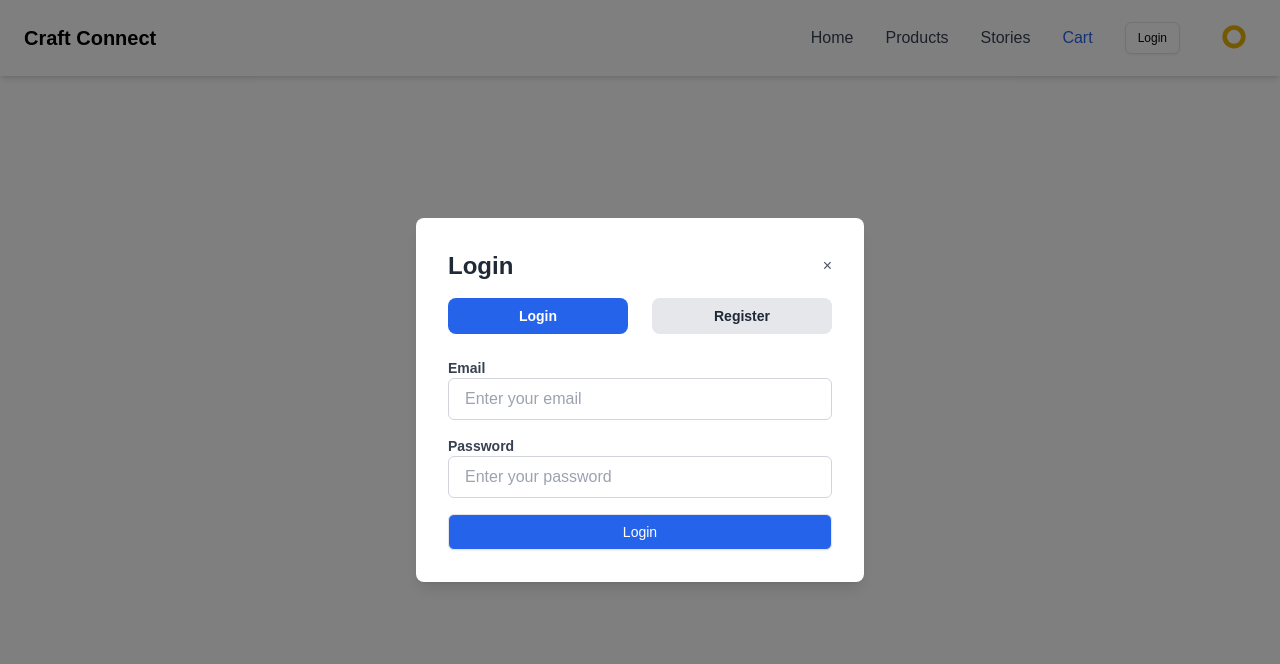
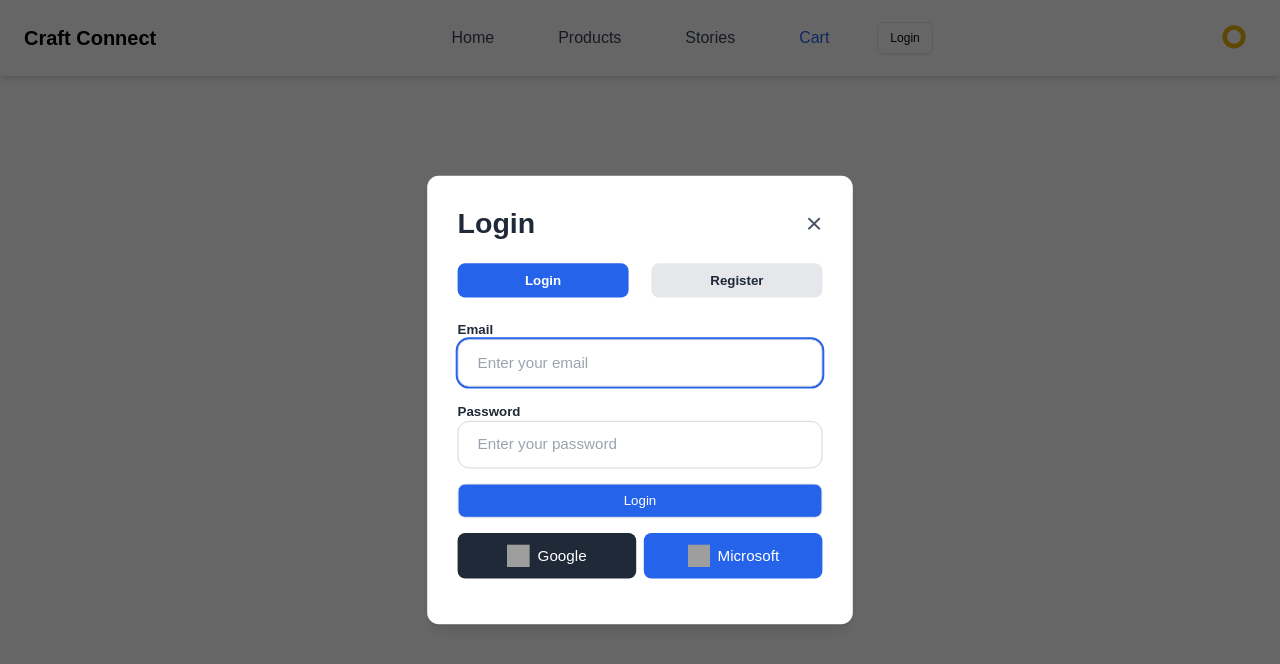
Before and after one commit to abhijeetroyyy/Craft-Connect, a Next.js app: page /cart in a window 1280 px wide. Both pictures are taken after a click on the button "Login". Shown: the top 664 px of the page. Built offline with nearby package versions, Linux system fonts and the light colour scheme; grey boxes are pictures that could not be loaded.

Commit message:
updated modal

```diff
--- a/src/components/Modal.jsx
+++ b/src/components/Modal.jsx
@@ -1,27 +1,63 @@
 'use client';
 
-import { useState } from "react";
+import { useState, useEffect } from "react";
 import { Button } from "@/components/ui/button";
 
 const Modal = ({ isOpen, onClose }) => {
   const [isLogin, setIsLogin] = useState(true); // Toggle Login/Register
+  const [formData, setFormData] = useState({ email: "", password: "", name: "" });
+  const [errors, setErrors] = useState({ email: "", password: "", name: "" });
+
+  // Focus on the first input when modal opens
+  useEffect(() => {
+    if (isOpen) {
+      document.querySelector("input[autofocus]")?.focus();
+    }
+  }, [isOpen]);
+
+  const handleInputChange = (e) => {
+    const { name, value } = e.target;
+    setFormData((prevData) => ({ ...prevData, [name]: value }));
+  };
+
+  const handleSubmit = (e) => {
+    e.preventDefault();
+
+    const newErrors = {};
+    if (!formData.email) newErrors.email = "Email is required.";
+    if (!formData.password) newErrors.password = "Password is required.";
+    if (!isLogin && !formData.name) newErrors.name = "Name is required.";
+
+    if (Object.keys(newErrors).length > 0) {
+      setErrors(newErrors);
+      return;
+    }
+
+    // Proceed with form submission (this is where you'd call an API)
+    console.log("Form submitted:", formData);
+    onClose(); // Close modal after submission
+  };
+
+  const handleSocialLogin = (provider) => {
+    console.log(`${provider} login clicked`);
+  };
 
   if (!isOpen) return null;
 
   return (
     <div
-      className="fixed inset-0 bg-black bg-opacity-50 flex justify-center items-center z-50"
+      className="fixed inset-0 bg-black bg-opacity-60 flex justify-center items-center z-50 transition-opacity duration-500"
       onClick={onClose}
     >
       <div
-        className="bg-white p-8 rounded-lg shadow-lg w-full max-w-md transition-all transform"
+        className="bg-white p-8 rounded-xl shadow-lg w-full max-w-md transition-all transform scale-95 hover:scale-100 duration-500"
         onClick={(e) => e.stopPropagation()} // Prevents modal close when clicking inside
       >
-        <div className="flex justify-between items-center mb-4">
-          <h2 className="text-2xl font-semibold text-gray-800">{isLogin ? "Login" : "Register"}</h2>
+        <div className="flex justify-between items-center mb-6">
+          <h2 className="text-3xl font-semibold text-gray-800">{isLogin ? "Login" : "Register"}</h2>
           <button
             onClick={onClose}
-            className="text-gray-600 hover:text-gray-800 transition-colors duration-200"
+            className="text-gray-600 hover:text-gray-800 transition-colors duration-200 text-3xl"
             aria-label="Close modal"
           >
             &times;
@@ -49,68 +85,85 @@ const Modal = ({ isOpen, onClose }) => {
         </div>
 
         {/* Form */}
-        <form>
-          {isLogin ? (
-            <>
+        <form onSubmit={handleSubmit}>
           <div className="mb-4">
-                <label className="block text-sm font-semibold text-gray-700">Email</label>
+            <label className="block text-sm font-semibold text-gray-800">Email</label>
             <input
               type="email"
+              name="email"
+              value={formData.email}
+              onChange={handleInputChange}
               placeholder="Enter your email"
-                  className="w-full px-4 py-2 border border-gray-300 rounded-md focus:outline-none focus:ring-2 focus:ring-blue-600"
+              className="w-full px-5 py-3 border border-gray-300 rounded-xl focus:outline-none focus:ring-2 focus:ring-blue-600 transition-all"
+              autoFocus
+              required
             />
+            {errors.email && <p className="text-red-500 text-sm mt-1">{errors.email}</p>}
           </div>
+
           <div className="mb-4">
-                <label className="block text-sm font-semibold text-gray-700">Password</label>
+            <label className="block text-sm font-semibold text-gray-800">Password</label>
             <input
               type="password"
+              name="password"
+              value={formData.password}
+              onChange={handleInputChange}
               placeholder="Enter your password"
-                  className="w-full px-4 py-2 border border-gray-300 rounded-md focus:outline-none focus:ring-2 focus:ring-blue-600"
+              className="w-full px-5 py-3 border border-gray-300 rounded-xl focus:outline-none focus:ring-2 focus:ring-blue-600 transition-all"
+              required
             />
+            {errors.password && <p className="text-red-500 text-sm mt-1">{errors.password}</p>}
           </div>
+
+          {!isLogin && (
+            <div className="mb-4">
+              <label className="block text-sm font-semibold text-gray-800">Name</label>
+              <input
+                type="text"
+                name="name"
+                value={formData.name}
+                onChange={handleInputChange}
+                placeholder="Enter your name"
+                className="w-full px-5 py-3 border border-gray-300 rounded-xl focus:outline-none focus:ring-2 focus:ring-blue-600 transition-all"
+                required
+              />
+              {errors.name && <p className="text-red-500 text-sm mt-1">{errors.name}</p>}
+            </div>
+          )}
+
           <Button
             type="submit"
             variant="outline"
-                className="w-full bg-blue-600 text-white hover:bg-blue-500"
+            className="w-full bg-blue-600 text-white hover:bg-blue-500 focus:ring-2 focus:ring-blue-600 rounded-lg py-3 transition-all mb-4"
           >
-                Login
+            {isLogin ? "Login" : "Register"}
           </Button>
-            </>
-          ) : (
-            <>
-              <div className="mb-4">
-                <label className="block text-sm font-semibold text-gray-700">Name</label>
-                <input
-                  type="text"
-                  placeholder="Enter your name"
-                  className="w-full px-4 py-2 border border-gray-300 rounded-md focus:outline-none focus:ring-2 focus:ring-blue-600"
+
+          {/* Social login buttons */}
+          <div className="flex justify-between mb-4 space-x-2">
+            <button
+              className="w-full py-3 bg-gray-800 text-white rounded-lg hover:bg-gray-700 transition-all flex justify-center items-center"
+              onClick={() => handleSocialLogin('Google')}
+            >
+              <img
+                src="https://upload.wikimedia.org/wikipedia/commons/5/51/Google.png"
+                alt="Google logo"
+                className="w-6 h-6 mr-2"
               />
+              Google
+            </button>
+            <button
+              className="w-full py-3 bg-blue-600 text-white rounded-lg hover:bg-blue-500 transition-all flex justify-center items-center"
+              onClick={() => handleSocialLogin('Microsoft')}
+            >
+              <img
+                src="https://upload.wikimedia.org/wikipedia/commons/4/44/Microsoft_logo_%282012%29.svg"
+                alt="Microsoft logo"
+                className="w-6 h-6 mr-2"
+              />
+              Microsoft
+            </button>
           </div>
-              <div className="mb-4">
-                <label className="block text-sm font-semibold text-gray-700">Email</label>
-                <input
-                  type="email"
-                  placeholder="Enter your email"
-                  className="w-full px-4 py-2 border border-gray-300 rounded-md focus:outline-none focus:ring-2 focus:ring-blue-600"
-                />
-              </div>
-              <div className="mb-4">
-                <label className="block text-sm font-semibold text-gray-700">Password</label>
-                <input
-                  type="password"
-                  placeholder="Enter your password"
-                  className="w-full px-4 py-2 border border-gray-300 rounded-md focus:outline-none focus:ring-2 focus:ring-blue-600"
-                />
-              </div>
-              <Button
-                type="submit"
-                variant="outline"
-                className="w-full bg-blue-600 text-white hover:bg-blue-500"
-              >
-                Register
-              </Button>
-            </>
-          )}
         </form>
       </div>
     </div>
--- a/src/components/Navbar.jsx
+++ b/src/components/Navbar.jsx
@@ -12,21 +12,19 @@ const NavLink = React.memo(({ href, children, active, onClick }) => (
     <span
       className={`${
         active ? "text-blue-600 dark:text-blue-400" : "text-gray-700 dark:text-white"
-      } hover:text-blue-600 dark:hover:text-blue-400 transition-colors duration-300 font-medium`}
+      } hover:text-blue-700 dark:hover:text-blue-500 transition-colors duration-300 font-medium py-2 px-4 rounded-md block`}
     >
       {children}
     </span>
   </Link>
 ));
 
-// Add displayName to the memoized component
 NavLink.displayName = "NavLink";
 
 export default function Navbar() {
   const [menuState, setMenuState] = useState({ isMobileMenuOpen: false, isModalOpen: false });
   const pathname = usePathname(); // To track current route
 
-  // Memoize the NavLink components to avoid unnecessary re-renders
   const navLinks = useMemo(() => [
     { href: '/', label: 'Home' },
     { href: '/products', label: 'Products' },
@@ -34,7 +32,6 @@ export default function Navbar() {
     { href: '/cart', label: 'Cart' }
   ], []);
 
-  // Handle mobile menu toggle
   const handleMenuToggle = useCallback(() => {
     setMenuState((prevState) => ({
       ...prevState,
@@ -42,7 +39,6 @@ export default function Navbar() {
     }));
   }, []);
 
-  // Handle modal toggle
   const handleModalToggle = useCallback(() => {
     setMenuState((prevState) => ({
       ...prevState,
@@ -52,7 +48,7 @@ export default function Navbar() {
 
   return (
     <>
-      <nav className="bg-white dark:bg-[#212121] shadow-md sticky top-0 z-50 transition-all">
+      <nav className="bg-white dark:bg-[#212121] shadow-md sticky top-0 z-50 transition-all ease-in-out duration-300">
         <div className="container mx-auto px-6 py-4 flex justify-between items-center">
           {/* Logo */}
           <div className="text-xl font-bold text-black dark:text-white">
@@ -70,7 +66,18 @@ export default function Navbar() {
                 {label}
               </NavLink>
             ))}
-            <Button variant="outline" size="sm" onClick={handleModalToggle}>Login</Button>
+            <Button
+              variant="outline"
+              size="sm"
+              className="hover:bg-blue-600 hover:text-white transition-all duration-300 rounded-md"
+              onClick={handleModalToggle}
+            >
+              Login
+            </Button>
+          </div>
+
+          {/* Theme Toggle for Mobile */}
+          <div>
             <ThemeToggle />
           </div>
 
@@ -101,8 +108,8 @@ export default function Navbar() {
 
       {/* Mobile Menu */}
       {menuState.isMobileMenuOpen && (
-        <div className="md:hidden bg-white dark:bg-[#212121] border-t border-gray-200 dark:border-gray-700 transition-all duration-300">
-          <div className="flex flex-col space-y-6 py-6 px-6">
+        <div className="md:hidden bg-white dark:bg-[#212121] bg-opacity-95 fixed inset-0 z-40 flex justify-center items-center transition-all ease-in-out duration-300">
+          <div className="flex flex-col space-y-6 py-6 px-6 bg-white dark:bg-[#212121] shadow-lg rounded-lg w-4/5 max-w-md">
             {navLinks.map(({ href, label }) => (
               <NavLink
                 key={href}
@@ -113,10 +120,14 @@ export default function Navbar() {
                 {label}
               </NavLink>
             ))}
-            <Button variant="outline" size="sm" onClick={handleModalToggle}>Login</Button>
-            <div className="mt-4">
-              <ThemeToggle />
-            </div>
+            <Button
+              variant="outline"
+              size="sm"
+              className="hover:bg-blue-600 hover:text-white transition-all duration-300 rounded-md"
+              onClick={handleModalToggle}
+            >
+              Login
+            </Button>
           </div>
         </div>
       )}
```
Lines whose indentation alone changed are shown as unchanged.
